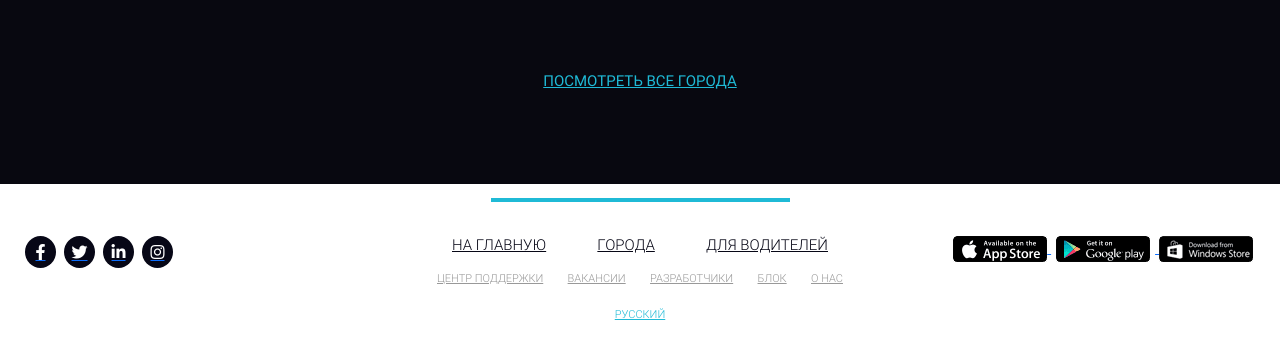
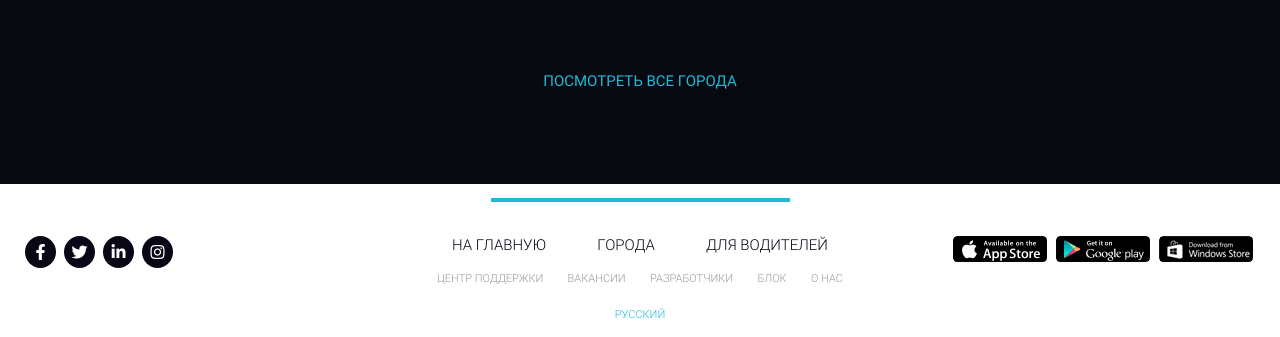
Before and after one commit to Kantemir000/Uber, a plain HTML site: page index.html in a window 1280 px wide. Shown: the part 5302-5639 px from the top of the page. Drawn offline with Linux system fonts and the light colour scheme; files whose address does not match are found by name.

Commit message:
clone_2_rep

```diff
--- a/sass/_general.sass
+++ b/sass/_general.sass
@@ -1,5 +1,5 @@
 a
-    /** text-decoration: none **/
+    text-decoration: none
     text-transform: uppercase
 
 header
```
Also changed, not shown: css/style.min.css, 1 other file.
